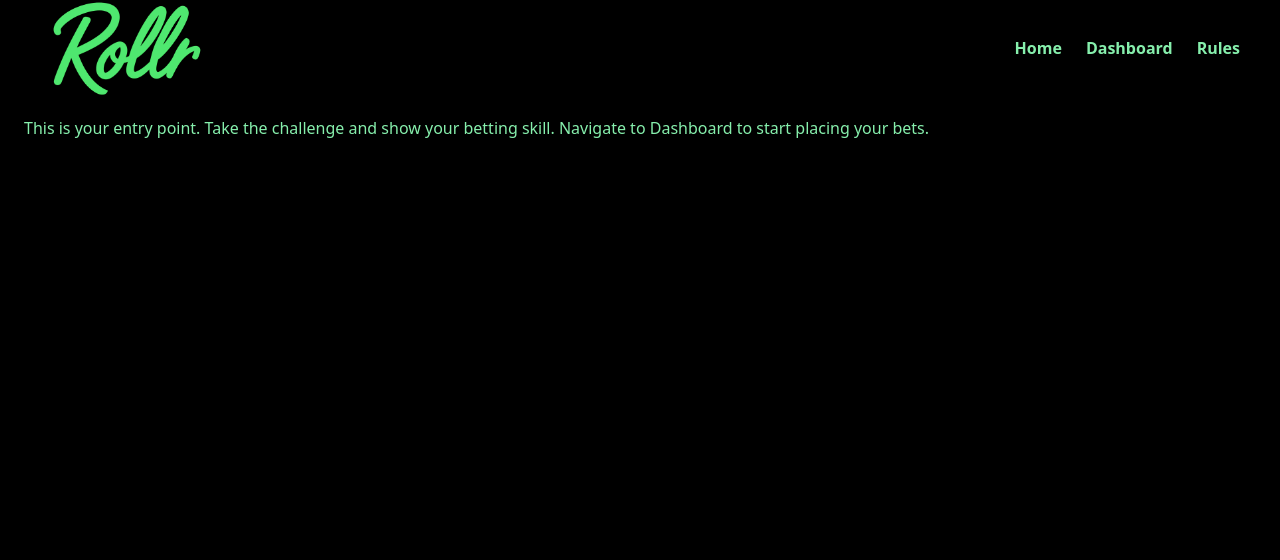
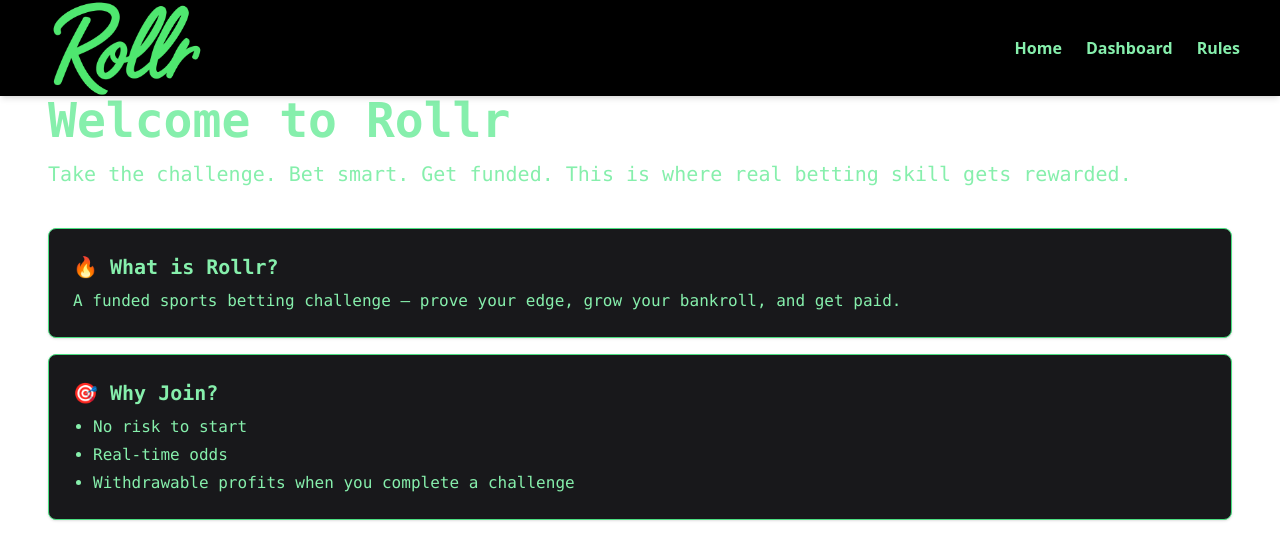
Before and after one commit to chipotleman/fundedfinal, a Next.js app: page /home in a window 1280 px wide. Shown: the top 560 px of the page. Built offline with nearby package versions, Linux system fonts and the light colour scheme.

Commit message:
Update home.js

```diff
--- a/pages/home.js
+++ b/pages/home.js
@@ -2,14 +2,30 @@ import TopNavbar from '../components/TopNavbar';
 
 export default function Home() {
   return (
-    <div className="bg-black text-white min-h-screen">
+    <>
       <TopNavbar />
-      <div className="pt-16 px-6">
-        <h1 className="text-3xl font-bold text-[#4fe870] mb-4">Welcome to Rollr</h1>
-        <p className="text-green-300">
-          This is your entry point. Take the challenge and show your betting skill. Navigate to Dashboard to start placing your bets.
+      <div className="pt-24 px-6 sm:px-12 text-green-300 font-mono">
+        <h1 className="text-3xl sm:text-5xl font-bold mb-4">Welcome to Rollr</h1>
+        <p className="text-lg sm:text-xl">
+          Take the challenge. Bet smart. Get funded. This is where real betting skill gets rewarded.
         </p>
+        <div className="mt-10 space-y-4">
+          <div className="bg-zinc-900 p-6 rounded-lg border border-green-400 shadow">
+            <h2 className="text-xl font-semibold mb-2">🔥 What is Rollr?</h2>
+            <p>
+              A funded sports betting challenge — prove your edge, grow your bankroll, and get paid.
+            </p>
+          </div>
+          <div className="bg-zinc-900 p-6 rounded-lg border border-green-400 shadow">
+            <h2 className="text-xl font-semibold mb-2">🎯 Why Join?</h2>
+            <ul className="list-disc ml-5 space-y-1">
+              <li>No risk to start</li>
+              <li>Real-time odds</li>
+              <li>Withdrawable profits when you complete a challenge</li>
+            </ul>
+          </div>
+        </div>
       </div>
-    </div>
+    </>
   );
 }
```
